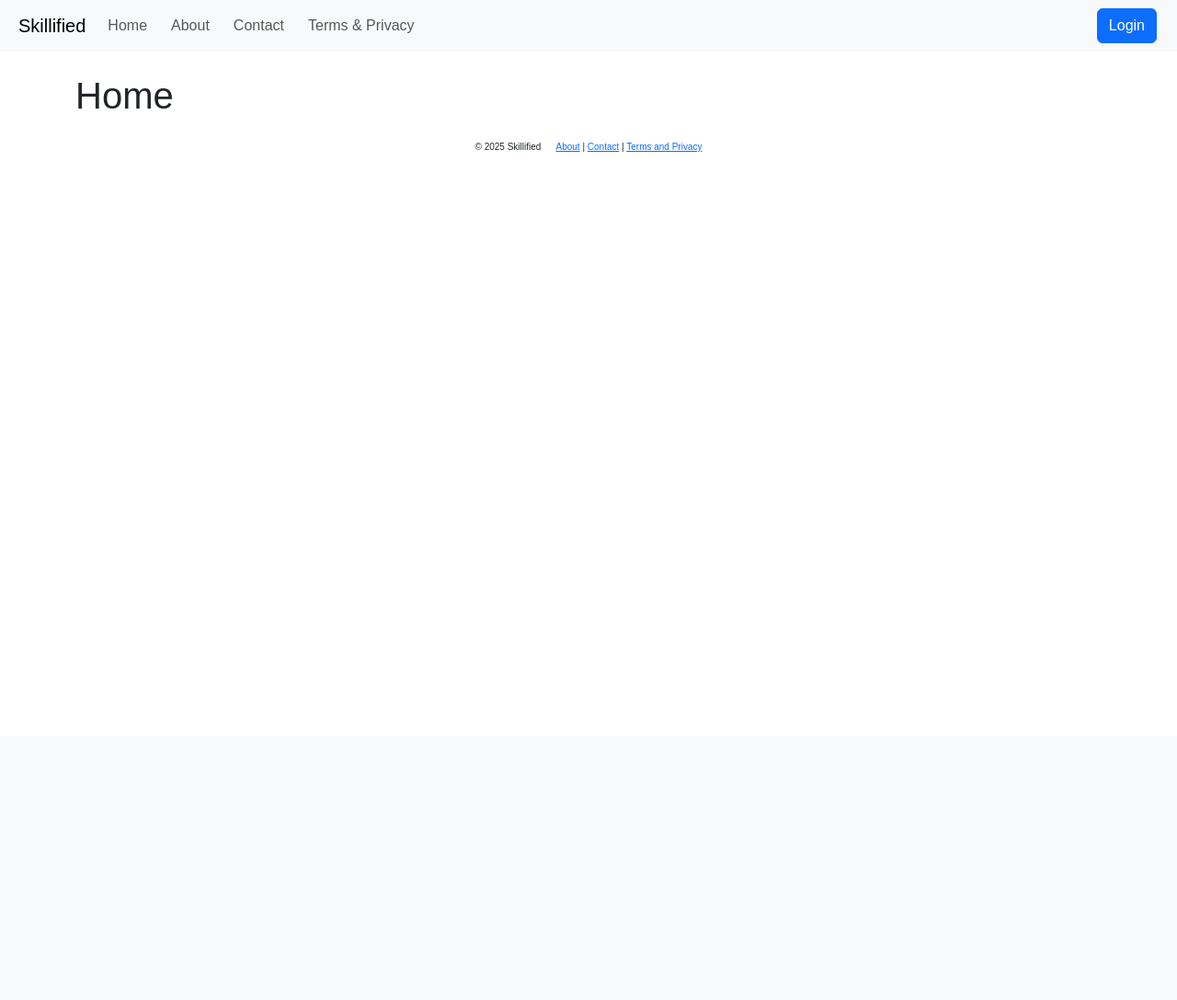
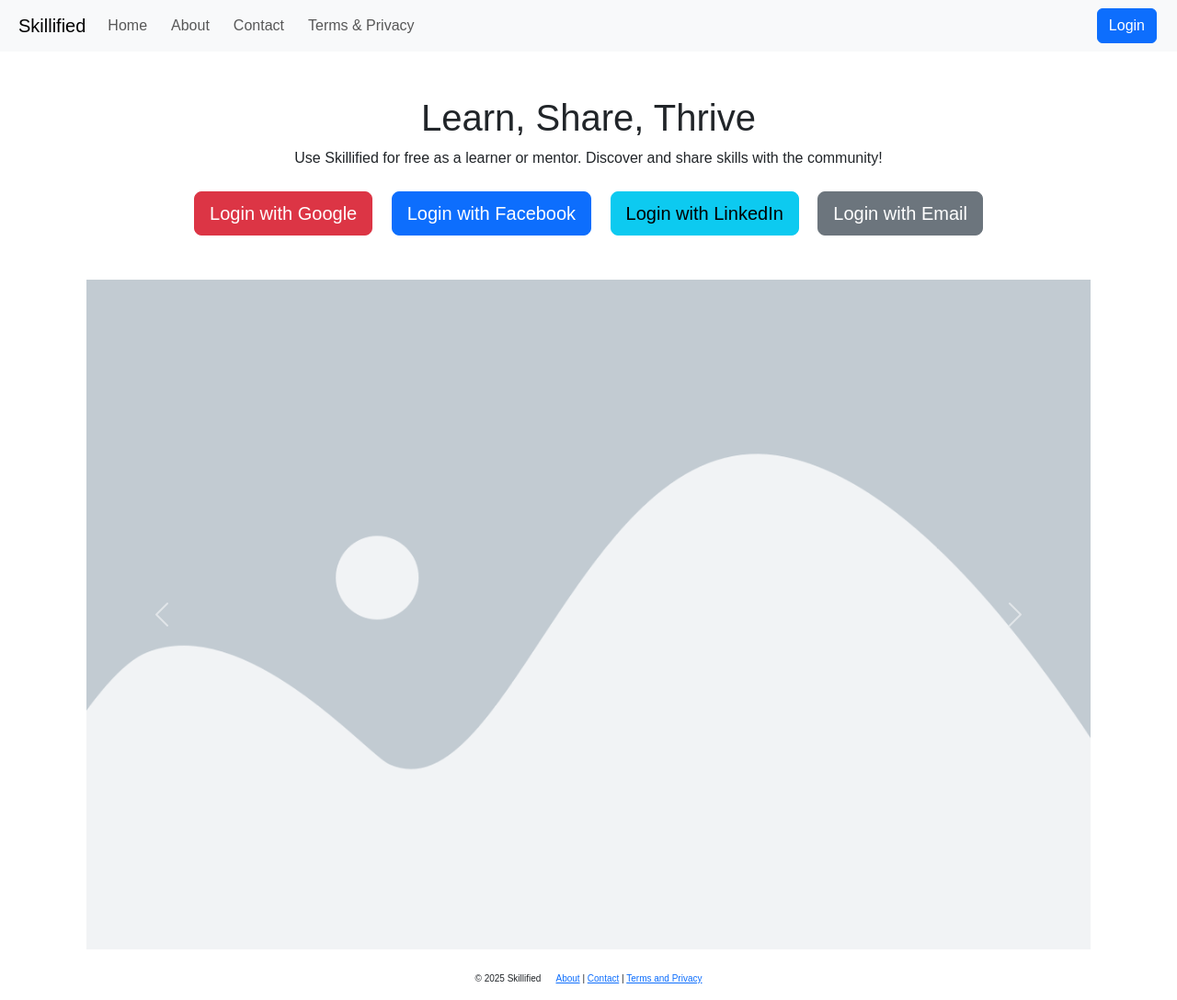
Before and after one commit to dbeckett93/skillified, a Django app: page / in a window 1280 px wide. Shown: the whole page at 92% size. Before the commit the page ends 165 px from the top, so only its background shows below. Run offline with Django 5.2, Linux system fonts and the light colour scheme.

Commit message:
Home page content added with placeholder carousel

```diff
--- a/main/templates/main/home.html
+++ b/main/templates/main/home.html
@@ -1,7 +1,40 @@
 {% extends 'main/base.html' %}
+{% load static %}
 
 {% block title %}Home - Skillified{% endblock %}
 
 {% block content %}
-    <h1>Home</h1>
+    <div class="container text-center mt-5">
+        <h1>Learn, Share, Thrive</h1>
+        <p>Use Skillified for free as a learner or mentor. Discover and share skills with the community!</p>
+
+        <div class="mt-4">
+            <a href="{% url 'socialaccount_login' 'google' %}" class="btn btn-danger btn-lg mx-2">Login with Google</a>
+            <a href="{% url 'socialaccount_login' 'facebook' %}" class="btn btn-primary btn-lg mx-2">Login with Facebook</a>
+            <a href="{% url 'socialaccount_login' 'linkedin_oauth2' %}" class="btn btn-info btn-lg mx-2">Login with LinkedIn</a>
+            <a href="{% url 'account_login' %}" class="btn btn-secondary btn-lg mx-2">Login with Email</a>
+        </div>
+
+        <div id="skillsCarousel" class="carousel slide mt-5" data-bs-ride="carousel">
+            <div class="carousel-inner">
+                <div class="carousel-item active">
+                    <img src="{% static 'images/skill1.webp' %}" class="d-block w-100" alt="Skill 1">
+                </div>
+                <div class="carousel-item">
+                    <img src="{% static 'images/skill2.webp' %}" class="d-block w-100" alt="Skill 2">
+                </div>
+                <div class="carousel-item">
+                    <img src="{% static 'images/skill3.webp' %}" class="d-block w-100" alt="Skill 3">
+                </div>
+            </div>
+            <button class="carousel-control-prev" type="button" data-bs-target="#skillsCarousel" data-bs-slide="prev">
+                <span class="carousel-control-prev-icon" aria-hidden="true"></span>
+                <span class="visually-hidden">Previous</span>
+            </button>
+            <button class="carousel-control-next" type="button" data-bs-target="#skillsCarousel" data-bs-slide="next">
+                <span class="carousel-control-next-icon" aria-hidden="true"></span>
+                <span class="visually-hidden">Next</span>
+            </button>
+        </div>
+    </div>
 {% endblock %}
--- a/skillified/settings.py
+++ b/skillified/settings.py
@@ -18,7 +18,7 @@ BASE_DIR = Path(__file__).resolve().parent.parent
 SECRET_KEY = os.getenv('SECRET_KEY')
 
 # SECURITY WARNING: don't run with debug turned on in production!
-DEBUG = False
+DEBUG = True
 
 ALLOWED_HOSTS = ['.herokuapp.com', 'localhost', '127.0.0.1']
 
```
Also changed, not shown: static/images/placeholder.webp (added), static/images/skill1.webp (added), static/images/skill2.webp (added), static/images/skill3.webp (added).
